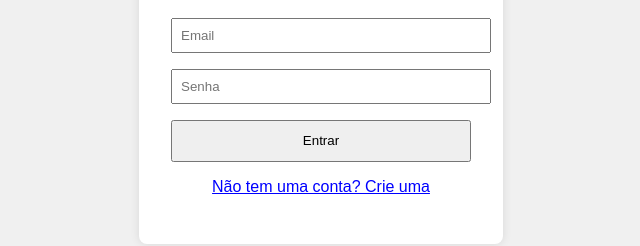
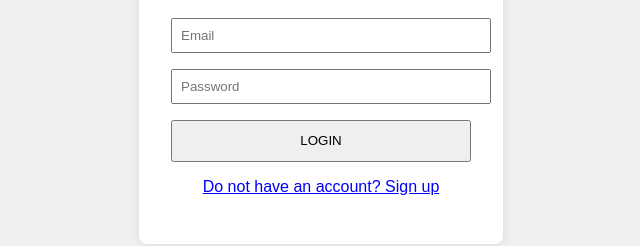
Before and after one commit to Landowski/paste-pro, a plain HTML site: page login.html in a window 1280 px wide. Shown: the part 333-579 px from the top of the page, 319-959 px from the left. Drawn offline with Linux system fonts and the light colour scheme.

Commit message:
Update login.html

```diff
--- a/login.html
+++ b/login.html
@@ -1,8 +1,8 @@
 <!DOCTYPE html>
-<html lang="pt-BR">
+<html lang="en">
 <head>
   <meta charset="UTF-8" />
-  <title>Bloco de Notas - Entrar</title>
+  <title>Login − Paste Pro</title>
   <link rel="stylesheet" href="assets/login.css" />
   <script type="module" src="assets/login.js" defer></script>
 </head>
@@ -10,9 +10,9 @@
   <div class="container">
     <h1 id="form-title">Login</h1>
     <input type="email" id="email" placeholder="Email" />
-    <input type="password" id="password" placeholder="Senha" />
-    <button id="submit-btn">Entrar</button>
-    <p id="toggle-form">Não tem uma conta? Crie uma</p>
+    <input type="password" id="password" placeholder="Password" />
+    <button id="submit-btn">LOGIN</button>
+    <p id="toggle-form">Do not have an account? Sign up</p>
     <div id="toast"></div>
   </div>
 </body>
```
